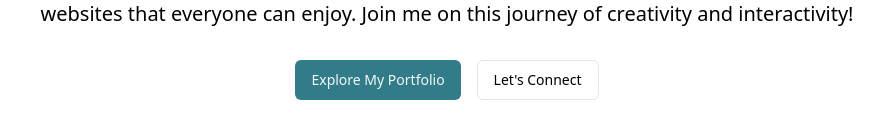
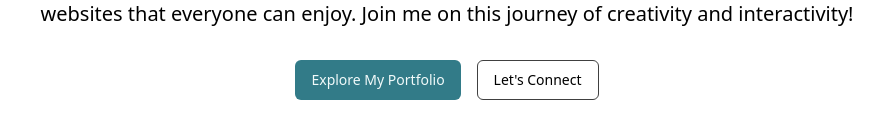
Before and after one commit to Justin-Bento/justin-bento-portfolio, a Next.js app: page / in a window 1280 px wide. Shown: the part 508-646 px from the top of the page, without its empty margins (193-1086 px from the left). Built offline with nearby package versions, Linux system fonts and the light colour scheme.

Commit message:
Changed border shade to Improved outline contrast.
This improves the accessibility outline to AA.

```diff
--- a/components/ui/button.tsx
+++ b/components/ui/button.tsx
@@ -14,7 +14,7 @@ const buttonVariants = cva(
         destructive:
           "bg-red-500 text-neutral-50 hover:bg-red-500/90 dark:bg-red-900 dark:text-neutral-50 dark:hover:bg-red-900/90",
         outline:
-          "border border-neutral-200 bg-white hover:bg-neutral-100 hover:text-neutral-900 dark:border-neutral-800 dark:bg-neutral-950 dark:hover:bg-neutral-800 dark:hover:text-neutral-50",
+          "border border-neutral-700 bg-white hover:bg-neutral-100 hover:text-neutral-900 dark:border-neutral-800 dark:bg-neutral-950 dark:hover:bg-neutral-800 dark:hover:text-neutral-50",
         secondary:
           "bg-neutral-100 text-neutral-900 hover:bg-neutral-100/80 dark:bg-neutral-800 dark:text-neutral-50 dark:hover:bg-neutral-800/80",
         ghost: "hover:bg-neutral-100 hover:text-neutral-900 dark:hover:bg-neutral-800 dark:hover:text-neutral-50",
```
